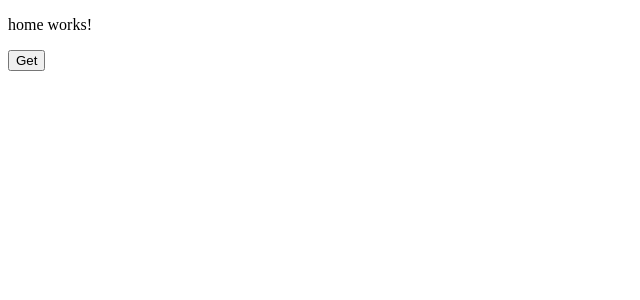
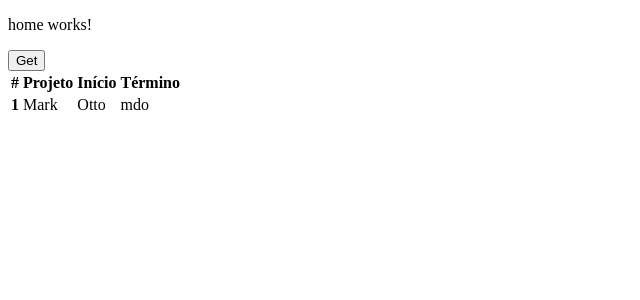
Before and after one commit to rodrigozan/web_apontamentos, an Angular app: page / in a window 1280 px wide. Shown: the top 300 px of the page, without its empty margins (0-640 px from the left). Built offline with nearby package versions, Linux system fonts and the light colour scheme.

Commit message:
Created Home Component Layout

```diff
--- a/src/app/pages/home/home.component.html
+++ b/src/app/pages/home/home.component.html
@@ -1,2 +1,20 @@
 <p>home works!</p>
 <button type="button" (click)="get()">Get</button>
+
+<table class="table">
+    <thead>
+      <tr>
+        <th scope="col">#</th>
+        <th scope="col">Projeto</th>
+        <th scope="col">Início</th>
+        <th scope="col">Término</th>
+      </tr>
+    </thead>
+    <tbody>
+      <tr>
+        <th scope="row">1</th>
+        <td>Mark</td>
+        <td>Otto</td>
+        <td>mdo</td>
+    </tbody>
+  </table>
```
